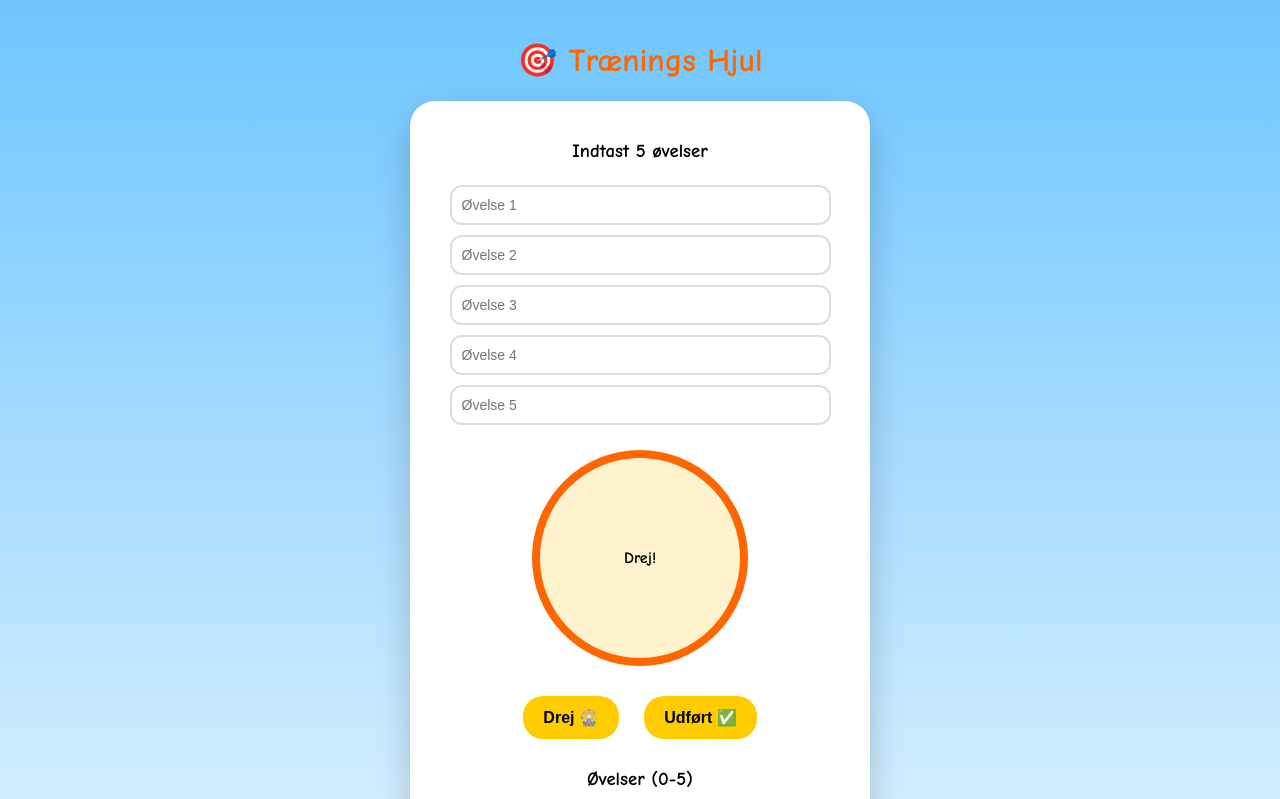
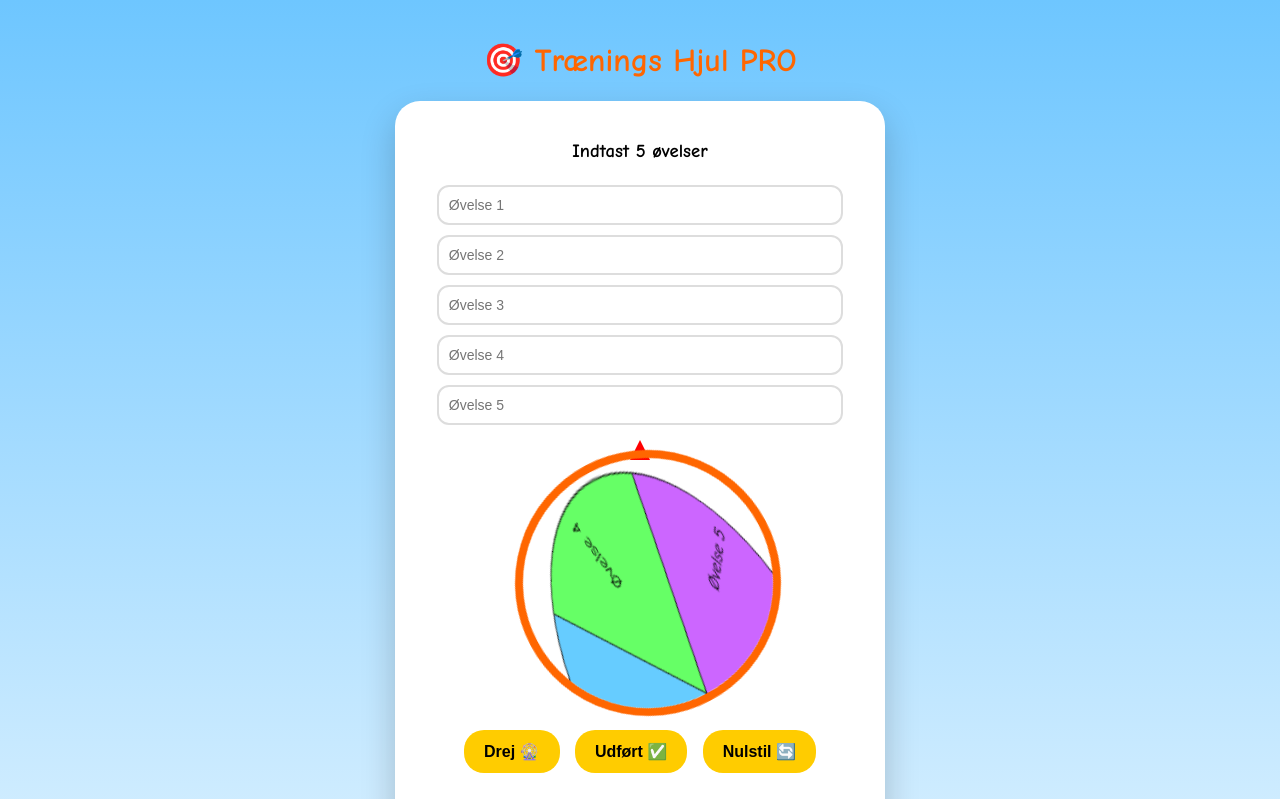
Before and after one commit to rasmusrommedal/traenings-app, a plain HTML site: page index.html in a window 1280 px wide. Both pictures are taken after a click on the button "Drej 🎡". Shown: the top 799 px of the page. Drawn offline with Linux system fonts and the light colour scheme.

Commit message:
Add files via upload

```diff
--- a/index.html
+++ b/index.html
@@ -3,8 +3,7 @@
 <head>
 <meta charset="UTF-8">
 <meta name="viewport" content="width=device-width, initial-scale=1.0">
-<title>Trænings Lykkehjul</title>
-
+<title>Laurits' træningshjul</title>
 <link rel="manifest" href="manifest.json">
 <meta name="theme-color" content="#ff6600">
 
@@ -15,20 +14,19 @@
     background: linear-gradient(to bottom, #6ec6ff, #ffffff);
     margin: 0;
     padding: 20px;
+    overflow-x: hidden;
 }
 
 .container {
     background: white;
     padding: 20px;
     border-radius: 25px;
-    max-width: 420px;
+    max-width: 450px;
     margin: auto;
     box-shadow: 0 15px 35px rgba(0,0,0,0.2);
 }
 
-h1 {
-    color: #ff6600;
-}
+h1 { color: #ff6600; }
 
 input {
     margin: 5px;
@@ -41,7 +39,7 @@
 
 button {
     padding: 12px 20px;
-    margin: 10px;
+    margin: 10px 5px;
     font-size: 16px;
     border-radius: 20px;
     border: none;
@@ -50,94 +48,92 @@
     font-weight: bold;
 }
 
-button:hover {
-    background-color: #ff9900;
+button:hover { background-color: #ff9900; }
+
+#wheel-container {
+    position: relative;
+    margin: 20px auto;
+    width: 250px;
+    height: 250px;
 }
 
 #wheel {
-    margin: 20px auto;
-    width: 180px;
-    height: 180px;
+    width: 100%;
+    height: 100%;
     border-radius: 50%;
     border: 8px solid #ff6600;
-    display: flex;
-    align-items: center;
-    justify-content: center;
-    font-weight: bold;
-    background: #fff3cd;
-    transition: transform 1s ease-out;
-    padding: 10px;
+    transition: transform 4s cubic-bezier(0.25, 1, 0.5, 1);
 }
 
-.progress-bar {
+#wheel canvas {
     width: 100%;
-    background: #eee;
-    border-radius: 20px;
-    margin: 10px 0;
+    height: 100%;
 }
 
-.progress-fill {
-    height: 22px;
-    border-radius: 20px;
-    background: linear-gradient(to right, #00cc66, #009933);
-    width: 0%;
-    transition: width 0.3s ease;
+#pointer {
+    position: absolute;
+    top: -10px;
+    left: 50%;
+    margin-left: -10px;
+    width: 0;
+    height: 0;
+    border-left: 10px solid transparent;
+    border-right: 10px solid transparent;
+    border-bottom: 20px solid red;
 }
 
-.reward-img {
-    height: 150px;
-    width: 100px;
-    border-radius: 12px;
-    box-shadow: 0 8px 20px rgba(0,0,0,0.35);
-    opacity: 0.5;
-    transition: 0.4s;
+.progress-bar { width: 100%; background: #eee; border-radius: 20px; margin: 10px 0; }
+.progress-fill { height: 22px; border-radius: 20px; background: linear-gradient(to right, #00cc66, #009933); width: 0%; transition: width 0.3s ease; }
+
+.reward-img { height: 150px; width: 100px; border-radius: 12px; box-shadow: 0 8px 20px rgba(0,0,0,0.35); opacity: 0.5; transition: 0.4s; }
+.reward-img.active { opacity: 1; transform: scale(1.1); }
+
+#rewardMessage { font-size: 20px; color: #ff0000; font-weight: bold; margin-top: 10px; }
+
+/* Konfetti */
+.confetti-piece {
+    position: absolute;
+    width: 8px; height: 8px;
+    background-color: #ffcc00;
+    opacity: 0.8;
+    animation: fall 3s linear forwards;
 }
-
-.reward-img.active {
-    opacity: 1;
-    transform: scale(1.1);
-}
-
-#rewardMessage {
-    font-size: 20px;
-    color: #ff0000;
-    font-weight: bold;
+@keyframes fall {
+    0% { transform: translateY(0px) rotate(0deg); }
+    100% { transform: translateY(500px) rotate(360deg); opacity: 0; }
 }
 </style>
 </head>
 
 <body>
-
-<h1>🎯 Trænings Hjul</h1>
+<h1>🎯 Trænings Hjul PRO</h1>
 
 <div class="container">
 
 <h3>Indtast 5 øvelser</h3>
-
 <input type="text" id="ex1" placeholder="Øvelse 1">
 <input type="text" id="ex2" placeholder="Øvelse 2">
 <input type="text" id="ex3" placeholder="Øvelse 3">
 <input type="text" id="ex4" placeholder="Øvelse 4">
 <input type="text" id="ex5" placeholder="Øvelse 5">
 
-<div id="wheel">Drej!</div>
+<div id="wheel-container">
+    <div id="pointer"></div>
+    <canvas id="wheel"></canvas>
+</div>
 
 <button onclick="spinWheel()">Drej 🎡</button>
 <button onclick="completeExercise()">Udført ✅</button>
+<button onclick="resetAll()">Nulstil 🔄</button>
 
 <h3>Øvelser (0-5)</h3>
-<div class="progress-bar">
-    <div id="exerciseProgress" class="progress-fill"></div>
-</div>
+<div class="progress-bar"><div id="exerciseProgress" class="progress-fill"></div></div>
 
 <h3>Dage (0-10)</h3>
-<div class="progress-bar">
-    <div id="dayProgress" class="progress-fill"></div>
-</div>
+<div class="progress-bar"><div id="dayProgress" class="progress-fill"></div></div>
 
 <h3>🎁 10 dage = Pokémon kort</h3>
 <img id="rewardCard" class="reward-img" src="pokemonkort.jpg">
-
 <div id="rewardMessage"></div>
 
 </div>
@@ -145,6 +141,7 @@
 <script>
 let exerciseCount = 0;
 let dayCount = 0;
+let wheelRotation = 0;
 
 function saveData() {
     localStorage.setItem("exerciseCount", exerciseCount);
@@ -157,51 +154,103 @@
     updateUI();
 }
 
+function drawWheel() {
+    const canvas = document.getElementById("wheel");
+    const ctx = canvas.getContext("2d");
+    const sectors = [
+        {color:"#FF6666", label: ex1.value || "Øvelse 1"},
+        {color:"#FFCC66", label: ex2.value || "Øvelse 2"},
+        {color:"#66CCFF", label: ex3.value || "Øvelse 3"},
+        {color:"#66FF66", label: ex4.value || "Øvelse 4"},
+        {color:"#CC66FF", label: ex5.value || "Øvelse 5"}
+    ];
+    const center = canvas.width/2;
+    const radius = canvas.width/2 - 5;
+    const step = 2 * Math.PI / sectors.length;
+
+    ctx.clearRect(0,0,canvas.width,canvas.height);
+    ctx.save();
+    ctx.translate(center,center);
+
+    sectors.forEach((sec,i)=>{
+        ctx.beginPath();
+        ctx.moveTo(0,0);
+        ctx.arc(0,0,radius,i*step,(i+1)*step);
+        ctx.fillStyle = sec.color;
+        ctx.fill();
+        ctx.strokeStyle="#000";
+        ctx.stroke();
+        ctx.save();
+        ctx.rotate(i*step + step/2);
+        ctx.fillStyle="#000";
+        ctx.font="14px Comic Sans MS";
+        ctx.textAlign="right";
+        ctx.fillText(sec.label,radius-10,0);
+        ctx.restore();
+    });
+
+    ctx.restore();
+}
+
 function spinWheel() {
-    const exercises = [
-        ex1.value, ex2.value, ex3.value, ex4.value, ex5.value
-    ].filter(e => e !== "");
-
-    if (exercises.length === 0) {
-        alert("Indtast mindst én øvelse!");
-        return;
-    }
-
-    const random = exercises[Math.floor(Math.random() * exercises.length)];
-    wheel.innerText = random;
-    wheel.style.transform = "rotate(" + (Math.random()*1080) + "deg)";
+    drawWheel();
+    const spins = Math.floor(Math.random()*5 + 5); // 5-9 spins
+    const deg = spins*360 + Math.floor(Math.random()*360);
+    wheelRotation += deg;
+    const canvas = document.getElementById("wheel");
+    canvas.style.transform = `rotate(${wheelRotation}deg)`;
 }
 
 function completeExercise() {
     exerciseCount++;
-
-    if (exerciseCount >= 5) {
-        exerciseCount = 0;
+    if(exerciseCount >=5){
+        exerciseCount=0;
         dayCount++;
+        if(dayCount >=10){
+            dayCount=0;
+            showReward();
+        }
     }
-
-    if (dayCount >= 10) {
-        document.getElementById("rewardMessage").innerText =
-            "🎉 DU HAR VUNDET ET POKÉMON KORT! 🎉";
-        document.getElementById("rewardCard").classList.add("active");
-        dayCount = 0;
-    }
-
     updateUI();
     saveData();
 }
 
-function updateUI() {
-    exerciseProgress.style.width = (exerciseCount/5)*100 + "%";
-    dayProgress.style.width = (dayCount/10)*100 + "%";
+function updateUI(){
+    document.getElementById("exerciseProgress").style.width = (exerciseCount/5)*100 + "%";
+    document.getElementById("dayProgress").style.width = (dayCount/10)*100 + "%";
 }
 
-if ('serviceWorker' in navigator) {
-    navigator.serviceWorker.register('service-worker.js');
+function resetAll(){
+    exerciseCount=0;
+    dayCount=0;
+    document.getElementById("rewardMessage").innerText="";
+    document.getElementById("rewardCard").classList.remove("active");
+    updateUI();
+    saveData();
 }
 
+function showReward(){
+    const rewardMsg = document.getElementById("rewardMessage");
+    const rewardCard = document.getElementById("rewardCard");
+    rewardMsg.innerText="🎉 DU HAR VUNDET ET POKÉMON KORT! 🎉";
+    rewardCard.classList.add("active");
+    createConfetti();
+}
+
+function createConfetti(){
+    for(let i=0;i<100;i++){
+        const div = document.createElement("div");
+        div.classList.add("confetti-piece");
+        div.style.left=Math.random()*window.innerWidth+"px";
+        div.style.backgroundColor=`hsl(${Math.random()*360},100%,50%)`;
+        div.style.animationDuration=(Math.random()*2+3)+"s";
+        document.body.appendChild(div);
+        setTimeout(()=>{div.remove();},4000);
+    }
+}
+
+if('serviceWorker' in navigator){ navigator.serviceWorker.register('service-worker.js'); }
 loadData();
 </script>
-
 </body>
 </html>
--- a/service-worker.js
+++ b/service-worker.js
@@ -1,6 +1,6 @@
 self.addEventListener('install', function(e) {
   e.waitUntil(
-    caches.open('app-cache').then(function(cache) {
+    caches.open('app-cache').then(function(cache){
       return cache.addAll([
         './',
         './index.html',
```
Also changed, not shown: manifest.json.
